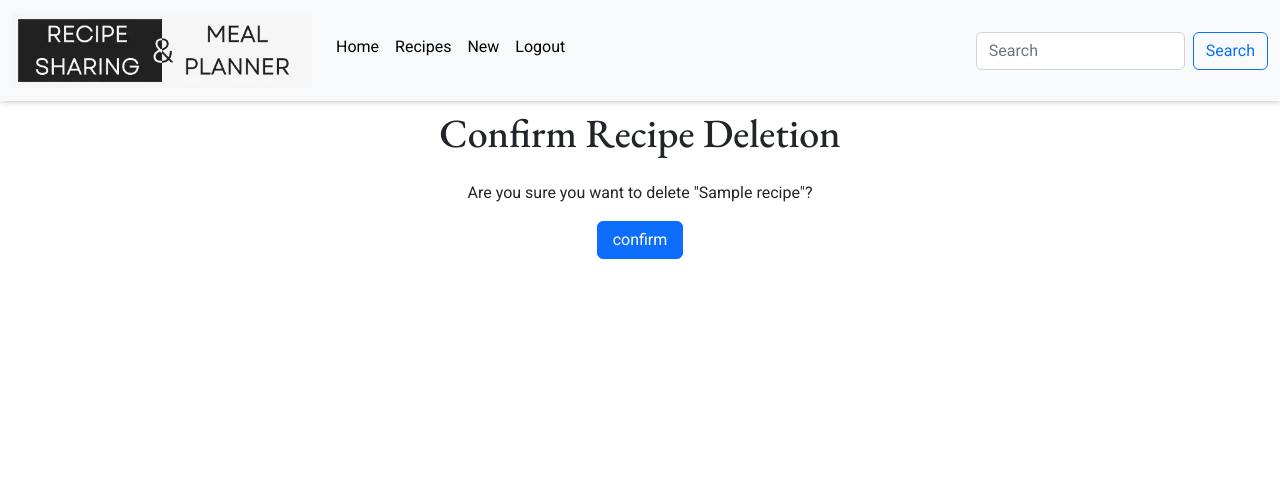
After one commit to Kathrin-ddggxh/django-recipe-sharing, a Django app: page /recipes/delete/1/ in a window 1280 px wide. The commit adds this page. Shown: the top 499 px of the page. Run offline with Django 4.2, Linux system fonts and the light colour scheme; a user stored in the database is signed in; tables that the repository leaves empty hold one stand-in row (values such as "Sample post"); some libraries are stand-ins or nearby versions.

Commit message:
create view and template to delete recipe, incl 403 error page

```diff
--- /dev/null
+++ b/recipes/templates/recipes/recipe_confirm_delete.html
@@ -0,0 +1,16 @@
+{% extends "base.html" %}
+
+{% block title %}Delete Recipe {{ object.title }}{% endblock %}
+
+{% block content %}
+<div class="container">
+    <h1 class="text-center mt-2">Confirm Recipe Deletion</h1>
+    <div class="d-flex justify-content-center pt-3">
+        <form method="post" class="text-center">
+            {% csrf_token %}
+            <p>Are you sure you want to delete "{{ object.title }}"?</p>
+            <input type="submit" value="confirm" class="btn btn-primary w-25">
+        </form>
+    </div>
+</div>
+{% endblock %}
--- a/recipes/templates/recipes/recipe_detail.html
+++ b/recipes/templates/recipes/recipe_detail.html
@@ -18,7 +18,7 @@
             {% if request.user == recipe.user %}
             <div class="text-center">
                 <a href="" class="btn btn-primary w-25">Edit</a>
-                <a href="" class="btn btn-primary w-25">Delete</a>
+                <a href="{% url 'delete_recipe' recipe.id %}" class="btn btn-primary w-25">Delete</a>
             </div>
             {% endif %}
         </div>
--- a/recipes/urls.py
+++ b/recipes/urls.py
@@ -1,9 +1,10 @@
 from django.urls import path
-from .views import AddRecipe, Recipes, RecipeDetail
+from .views import AddRecipe, Recipes, RecipeDetail, DeleteRecipe
 
 
 urlpatterns = [
     path("add/", AddRecipe.as_view(), name="add_recipe"),
     path("", Recipes.as_view(), name="recipes"),
     path("<slug:pk>/", RecipeDetail.as_view(), name="recipe_detail"),
+    path("delete/<slug:pk>/", DeleteRecipe.as_view(), name="delete_recipe"),
 ]
--- a/recipes/views.py
+++ b/recipes/views.py
@@ -1,6 +1,6 @@
-from django.views.generic import CreateView, ListView, DetailView
+from django.views.generic import CreateView, ListView, DetailView, DeleteView
 
-from django.contrib.auth.mixins import LoginRequiredMixin
+from django.contrib.auth.mixins import LoginRequiredMixin, UserPassesTestMixin
 
 from .models import Recipe
 from .forms import RecipeForm
@@ -33,3 +33,13 @@ class AddRecipe(LoginRequiredMixin, CreateView):
     def form_valid(self, form):
         form.instance.user = self.request.user
         return super(AddRecipe, self).form_valid(form)
+
+
+class DeleteRecipe(LoginRequiredMixin, UserPassesTestMixin, DeleteView):
+    """ Delete a recipe """
+
+    model = Recipe
+    success_url = "/recipes/"
+
+    def test_func(self):
+        return self.request.user == self.get_object().user
```
Also changed, not shown: templates/403.html (added, +11 -0 lines).
